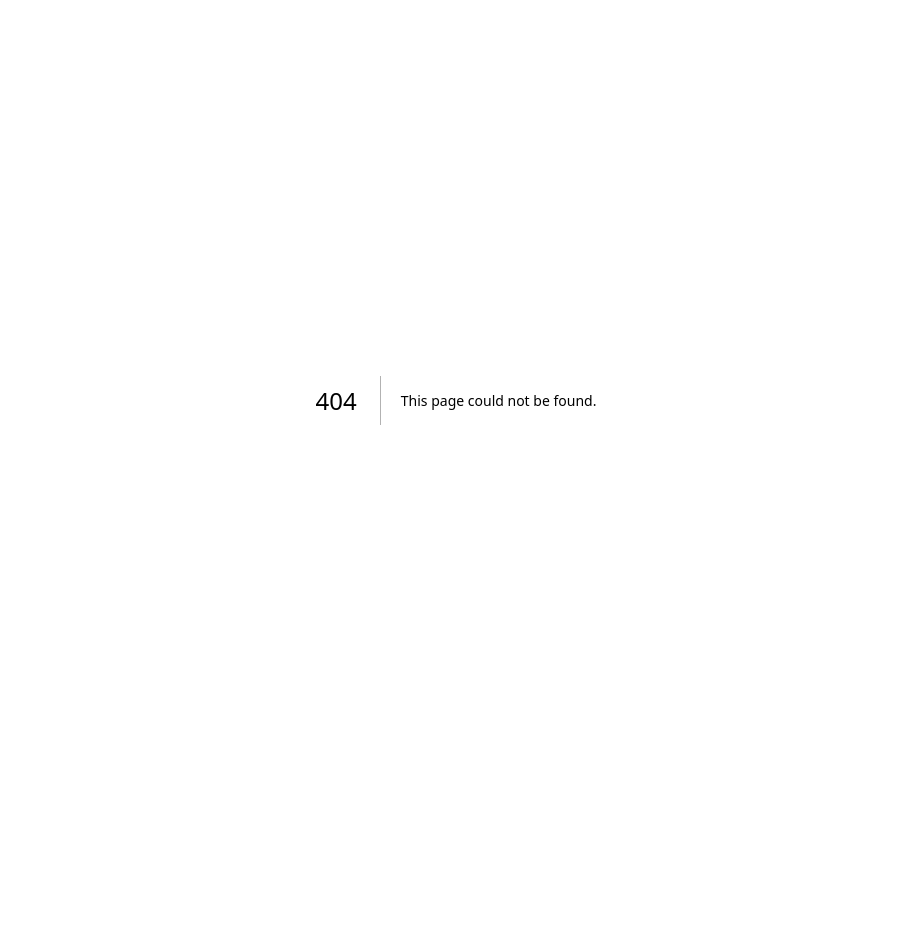
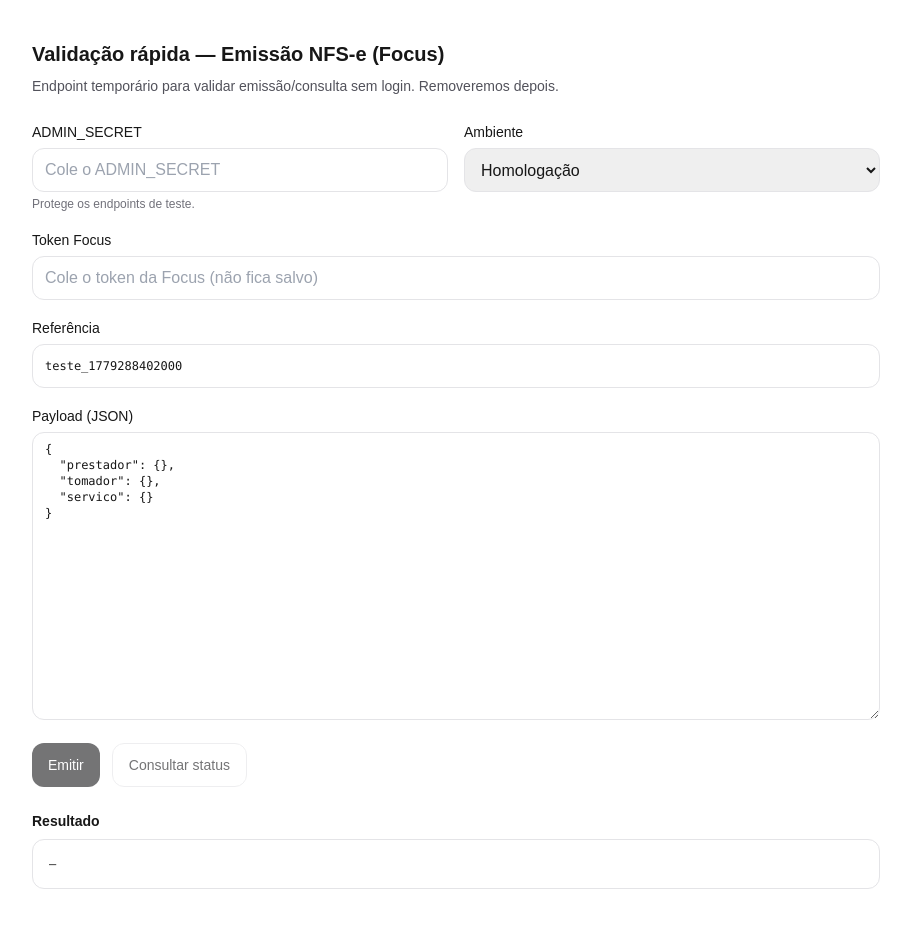
Before and after one commit to vitormaria1/emissor, a Next.js app in the folder apps/web/: page /emit-test in a window 1280 px wide. Before the commit this address had no page. Shown: the whole page, without its empty margins (184-1095 px from the left). Before the commit the page ends 800 px from the top, so only its background shows below. Built offline with nearby package versions, Linux system fonts and the light colour scheme.

Commit message:
feat: public Focus emit/consult test page (no login)

```diff
--- /dev/null
+++ b/apps/web/src/app/api/focus/consult-test/route.ts
@@ -0,0 +1,40 @@
+import { NextResponse } from 'next/server';
+import { z } from 'zod';
+
+import { FocusClient } from '@emissor/focus';
+import { logger } from '@emissor/logger';
+import { env } from '@/env';
+
+export const runtime = 'nodejs';
+
+const schema = z.object({
+  environment: z.enum(['HOMOLOGATION', 'PRODUCTION']),
+  token: z.string().min(10),
+  reference: z.string().min(6),
+});
+
+export async function POST(req: Request) {
+  if (!env.ADMIN_SECRET) {
+    return NextResponse.json({ error: 'ADMIN_SECRET não configurado.' }, { status: 500 });
+  }
+
+  const secret = req.headers.get('x-admin-secret');
+  if (secret !== env.ADMIN_SECRET) return new NextResponse('Unauthorized', { status: 401 });
+
+  const body = (await req.json().catch(() => null)) as unknown;
+  const parsed = schema.safeParse(body);
+  if (!parsed.success) {
+    return NextResponse.json({ error: 'Dados inválidos.', issues: parsed.error.issues }, { status: 400 });
+  }
+
+  const { environment, token, reference } = parsed.data;
+  const client = new FocusClient({ environment, token });
+
+  try {
+    const res = await client.consultarNfse(reference);
+    return NextResponse.json({ ok: true, res });
+  } catch (err) {
+    logger.warn({ err }, 'focus.consult_test.error');
+    return NextResponse.json({ ok: false, error: 'Erro ao consultar na Focus.', detail: String(err) }, { status: 502 });
+  }
+}
--- /dev/null
+++ b/apps/web/src/app/api/focus/emit-test/route.ts
@@ -0,0 +1,41 @@
+import { NextResponse } from 'next/server';
+import { z } from 'zod';
+
+import { FocusClient } from '@emissor/focus';
+import { logger } from '@emissor/logger';
+import { env } from '@/env';
+
+export const runtime = 'nodejs';
+
+const schema = z.object({
+  environment: z.enum(['HOMOLOGATION', 'PRODUCTION']),
+  token: z.string().min(10),
+  reference: z.string().min(6),
+  payload: z.unknown(),
+});
+
+export async function POST(req: Request) {
+  if (!env.ADMIN_SECRET) {
+    return NextResponse.json({ error: 'ADMIN_SECRET não configurado.' }, { status: 500 });
+  }
+
+  const secret = req.headers.get('x-admin-secret');
+  if (secret !== env.ADMIN_SECRET) return new NextResponse('Unauthorized', { status: 401 });
+
+  const body = (await req.json().catch(() => null)) as unknown;
+  const parsed = schema.safeParse(body);
+  if (!parsed.success) {
+    return NextResponse.json({ error: 'Dados inválidos.', issues: parsed.error.issues }, { status: 400 });
+  }
+
+  const { environment, token, reference, payload } = parsed.data;
+  const client = new FocusClient({ environment, token });
+
+  try {
+    const res = await client.emitirNfse(reference, payload);
+    return NextResponse.json({ ok: true, res });
+  } catch (err) {
+    logger.warn({ err }, 'focus.emit_test.error');
+    return NextResponse.json({ ok: false, error: 'Erro ao emitir na Focus.', detail: String(err) }, { status: 502 });
+  }
+}
--- /dev/null
+++ b/apps/web/src/app/emit-test/page.tsx
@@ -0,0 +1,151 @@
+'use client';
+
+import { useMemo, useState } from 'react';
+
+type Env = 'HOMOLOGATION' | 'PRODUCTION';
+
+export default function EmitTestPage() {
+  const [adminSecret, setAdminSecret] = useState('');
+  const [environment, setEnvironment] = useState<Env>('HOMOLOGATION');
+  const [token, setToken] = useState('');
+  const [reference, setReference] = useState(`teste_${Date.now()}`);
+  const [payload, setPayload] = useState('{\n  "prestador": {},\n  "tomador": {},\n  "servico": {}\n}\n');
+  const [result, setResult] = useState<string>('');
+  const [loading, setLoading] = useState(false);
+
+  const canSubmit = useMemo(
+    () => adminSecret.length >= 16 && token.length >= 10 && reference.length >= 6,
+    [adminSecret, token, reference],
+  );
+
+  async function emit() {
+    setLoading(true);
+    setResult('');
+    try {
+      const parsedPayload = JSON.parse(payload);
+      const res = await fetch('/api/focus/emit-test', {
+        method: 'POST',
+        headers: {
+          'Content-Type': 'application/json',
+          'x-admin-secret': adminSecret,
+        },
+        body: JSON.stringify({ environment, token, reference, payload: parsedPayload }),
+      });
+      const json = await res.json().catch(() => ({}));
+      setResult(JSON.stringify(json, null, 2));
+    } catch (e) {
+      setResult(String(e));
+    } finally {
+      setLoading(false);
+    }
+  }
+
+  async function consult() {
+    setLoading(true);
+    setResult('');
+    try {
+      const res = await fetch('/api/focus/consult-test', {
+        method: 'POST',
+        headers: {
+          'Content-Type': 'application/json',
+          'x-admin-secret': adminSecret,
+        },
+        body: JSON.stringify({ environment, token, reference }),
+      });
+      const json = await res.json().catch(() => ({}));
+      setResult(JSON.stringify(json, null, 2));
+    } catch (e) {
+      setResult(String(e));
+    } finally {
+      setLoading(false);
+    }
+  }
+
+  return (
+    <div className="mx-auto w-full max-w-4xl px-6 py-10">
+      <h1 className="text-xl font-semibold">Validação rápida — Emissão NFS-e (Focus)</h1>
+      <p className="mt-2 text-sm text-zinc-600">
+        Endpoint temporário para validar emissão/consulta sem login. Removeremos depois.
+      </p>
+
+      <div className="mt-6 grid gap-4 md:grid-cols-2">
+        <div className="space-y-1">
+          <label className="text-sm font-medium">ADMIN_SECRET</label>
+          <input
+            value={adminSecret}
+            onChange={(e) => setAdminSecret(e.target.value)}
+            className="h-11 w-full rounded-xl border border-zinc-200 px-3 outline-none focus:border-zinc-400"
+            placeholder="Cole o ADMIN_SECRET"
+          />
+          <p className="text-xs text-zinc-500">Protege os endpoints de teste.</p>
+        </div>
+
+        <div className="space-y-1">
+          <label className="text-sm font-medium">Ambiente</label>
+          <select
+            value={environment}
+            onChange={(e) => setEnvironment(e.target.value as Env)}
+            className="h-11 w-full rounded-xl border border-zinc-200 px-3 outline-none focus:border-zinc-400"
+          >
+            <option value="HOMOLOGATION">Homologação</option>
+            <option value="PRODUCTION">Produção</option>
+          </select>
+        </div>
+
+        <div className="space-y-1 md:col-span-2">
+          <label className="text-sm font-medium">Token Focus</label>
+          <input
+            value={token}
+            onChange={(e) => setToken(e.target.value)}
+            className="h-11 w-full rounded-xl border border-zinc-200 px-3 outline-none focus:border-zinc-400"
+            placeholder="Cole o token da Focus (não fica salvo)"
+          />
+        </div>
+
+        <div className="space-y-1 md:col-span-2">
+          <label className="text-sm font-medium">Referência</label>
+          <input
+            value={reference}
+            onChange={(e) => setReference(e.target.value)}
+            className="h-11 w-full rounded-xl border border-zinc-200 px-3 font-mono text-xs outline-none focus:border-zinc-400"
+          />
+        </div>
+
+        <div className="space-y-1 md:col-span-2">
+          <label className="text-sm font-medium">Payload (JSON)</label>
+          <textarea
+            value={payload}
+            onChange={(e) => setPayload(e.target.value)}
+            className="min-h-72 w-full rounded-xl border border-zinc-200 px-3 py-2 font-mono text-xs outline-none focus:border-zinc-400"
+          />
+        </div>
+
+        <div className="flex gap-3 md:col-span-2">
+          <button
+            disabled={!canSubmit || loading}
+            className="h-11 rounded-xl bg-zinc-900 px-4 text-sm font-medium text-white hover:bg-zinc-800 disabled:opacity-60"
+            onClick={emit}
+            type="button"
+          >
+            {loading ? 'Processando…' : 'Emitir'}
+          </button>
+          <button
+            disabled={!canSubmit || loading}
+            className="h-11 rounded-xl border border-zinc-200 bg-white px-4 text-sm font-medium text-zinc-900 hover:bg-zinc-50 disabled:opacity-60"
+            onClick={consult}
+            type="button"
+          >
+            Consultar status
+          </button>
+        </div>
+      </div>
+
+      <div className="mt-6">
+        <h2 className="text-sm font-semibold">Resultado</h2>
+        <pre className="mt-2 overflow-auto rounded-xl border border-zinc-200 bg-white p-4 text-xs">
+          {result || '—'}
+        </pre>
+      </div>
+    </div>
+  );
+}
--- a/apps/web/src/env.ts
+++ b/apps/web/src/env.ts
@@ -8,6 +8,7 @@ const runtimeEnvSchema = z.object({
   CRON_SECRET: z.string().min(16).optional(),
   FOCUS_WEBHOOK_BASIC_USER: z.string().min(1).optional(),
   FOCUS_WEBHOOK_BASIC_PASS: z.string().min(1).optional(),
+  ADMIN_SECRET: z.string().min(16).optional(),
 });
 
 const rawEnv = {
@@ -18,6 +19,7 @@ const rawEnv = {
   CRON_SECRET: process.env.CRON_SECRET,
   FOCUS_WEBHOOK_BASIC_USER: process.env.FOCUS_WEBHOOK_BASIC_USER,
   FOCUS_WEBHOOK_BASIC_PASS: process.env.FOCUS_WEBHOOK_BASIC_PASS,
+  ADMIN_SECRET: process.env.ADMIN_SECRET,
 };
 
 function isBuildPhase() {
```
